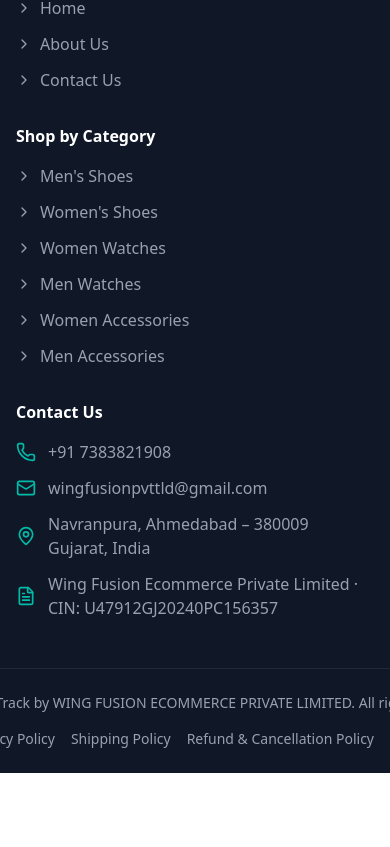
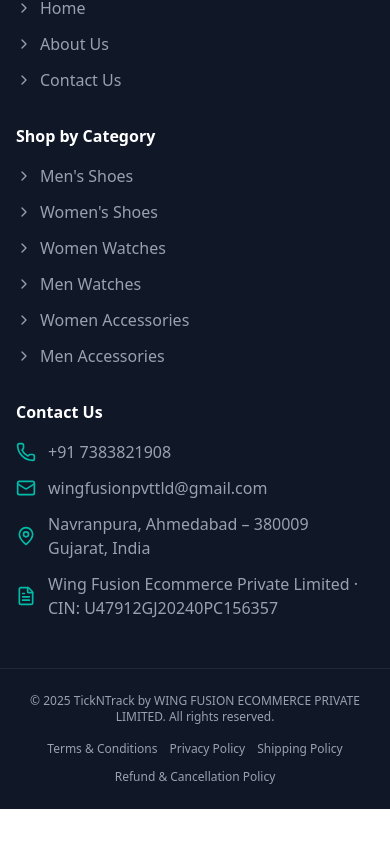
Before and after one commit to digitalbuddiesspune/TickNTrack, a React (Vite) app in the folder frontend/: page / in a window 390 px wide. Shown: the part 3321-4168 px from the top of the page. Before the commit the page ends 4094 px from the top, so only its background shows below. Built offline with nearby package versions, Linux system fonts and the light colour scheme; no server answers.

Commit message:
footer responsive for mobile view

```diff
--- a/frontend/src/components/Footer.jsx
+++ b/frontend/src/components/Footer.jsx
@@ -172,16 +172,14 @@
       <div className="border-t border-gray-800">
         <div className="w-full px-4 sm:px-6 lg:px-8 xl:px-4 2xl:px-6 py-6">
           <div className="flex flex-col gap-4 items-center">
-            <div className="text-gray-400 text-sm text-center whitespace-nowrap">
+            <div className="text-gray-400 text-xs sm:text-sm text-center max-w-full">
               © {currentYear} TickNTrack by WING FUSION ECOMMERCE PRIVATE LIMITED. All rights reserved.
             </div>
-            <div className="flex flex-nowrap gap-4 md:gap-6 justify-end w-full">
-              <Link to="/terms-and-conditions" className="text-gray-400 hover:text-teal-400 text-sm transition-colors duration-300 whitespace-nowrap">Terms & Conditions</Link>
-              <Link to="/privacy-policy" className="text-gray-400 hover:text-teal-400 text-sm transition-colors duration-300 whitespace-nowrap">Privacy Policy</Link>
-              <Link to="/shipping-policy" className="text-gray-400 hover:text-teal-400 text-sm transition-colors duration-300 whitespace-nowrap">Shipping Policy</Link>
-              <Link to="/refund-cancellation-policy" className="text-gray-400 hover:text-teal-400 text-sm transition-colors duration-300 whitespace-nowrap">
-                Refund & Cancellation Policy
-              </Link>
+            <div className="flex flex-wrap gap-3 sm:gap-4 md:gap-6 justify-center md:justify-end w-full">
+              <Link to="/terms-and-conditions" className="text-gray-400 hover:text-teal-400 text-xs sm:text-sm transition-colors duration-300">Terms & Conditions</Link>
+              <Link to="/privacy-policy" className="text-gray-400 hover:text-teal-400 text-xs sm:text-sm transition-colors duration-300">Privacy Policy</Link>
+              <Link to="/shipping-policy" className="text-gray-400 hover:text-teal-400 text-xs sm:text-sm transition-colors duration-300">Shipping Policy</Link>
+              <Link to="/refund-cancellation-policy" className="text-gray-400 hover:text-teal-400 text-xs sm:text-sm transition-colors duration-300">Refund & Cancellation Policy</Link>
             </div>
           </div>
         </div>
--- a/frontend/src/components/Layout.jsx
+++ b/frontend/src/components/Layout.jsx
@@ -37,7 +37,7 @@
 
 
   return (
-    <div className="flex flex-col min-h-screen" style={{ '--app-header-height': `${headerHeight}px` }}>
+    <div className="flex flex-col min-h-screen pb-16 md:pb-0" style={{ '--app-header-height': `${headerHeight}px` }}>
       {/* Navbar - Fixed at top */}
       <div ref={headerWrapRef} className="fixed top-0 left-0 right-0 z-[9999] bg-gradient-to-br from-gray-50 via-teal-50/30 to-cyan-50/30 transition-[height] duration-200" style={{ overflow: 'visible' }}>
         <Navbar />
```
